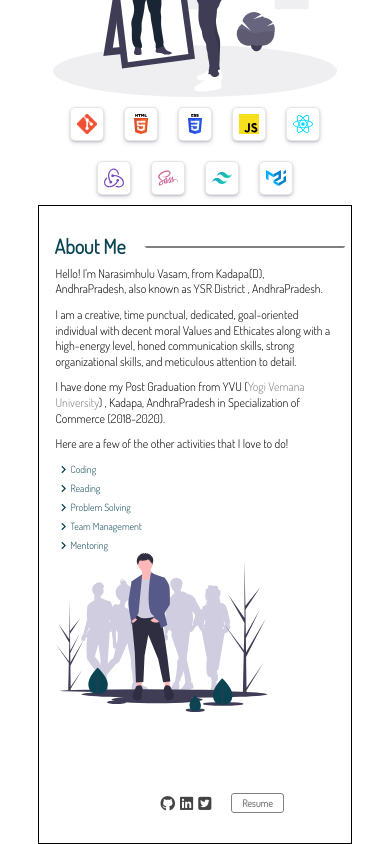
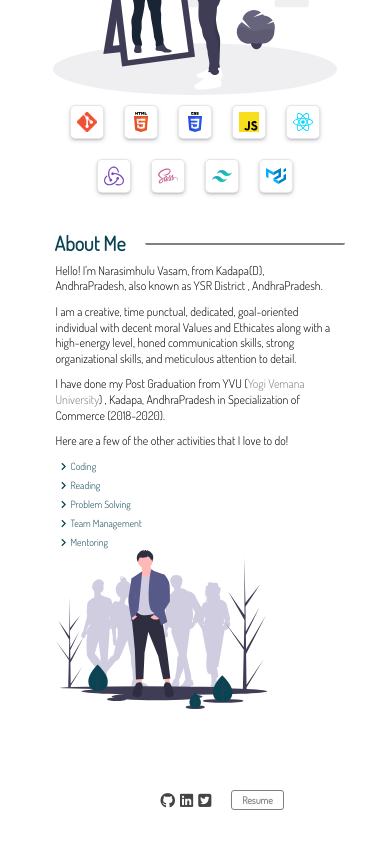
Before and after one commit to Narasimhuluv/Portfolio-Narasimhulu, a React (Create React App) app in the folder portfolio-narasimhulu/: page / in a window 390 px wide. Shown: the part 2394-3238 px from the top of the page. Built offline with nearby package versions, Linux system fonts and the light colour scheme; no server answers.

Commit message:
add files

```diff
--- a/portfolio-narasimhulu/src/stylesheets/style.css
+++ b/portfolio-narasimhulu/src/stylesheets/style.css
@@ -711,7 +711,6 @@ a {
   }
   .projects {
     width: 80% !important;
-    border: 1px solid;
   }
   .skills {
     width: 90% !important;
@@ -719,7 +718,6 @@ a {
   }
   .about {
     width: 80% !important;
-    border: 1px solid;
   }
   .skills_section {
     width: 90%;
@@ -810,7 +808,6 @@ a {
   }
   .mail_right {
     right: -16rem;
-    display: non;
   }
   .skills_section {
     width: 90%;
```
